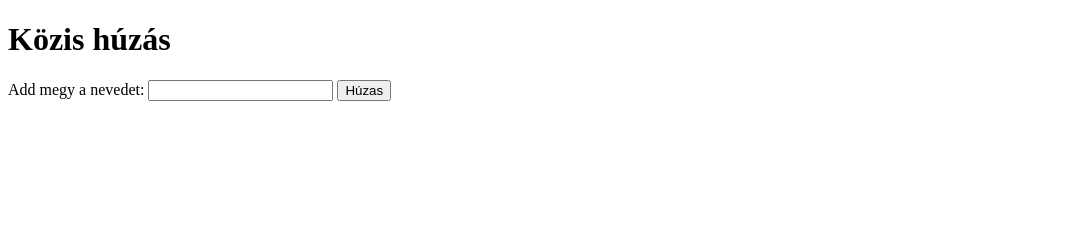
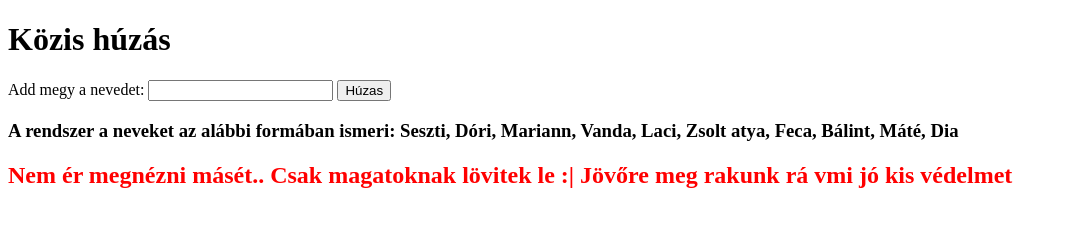
Before and after one commit to nyekiferi/kozihuzds, a website: page index.html in a window 1280 px wide. Shown: the whole page, without its empty margins (0-1065 px from the left). Drawn offline with Linux system fonts and the light colour scheme.

Commit message:
live version

```diff
--- a/index.html
+++ b/index.html
@@ -10,6 +10,8 @@
         <input type="text" id="nev">
         <input type="button" id="gomb" value="Húzas" onclick="huzas(), eredmeny()">
         <p id="huzott"></p>
+	<h3>A rendszer a neveket az alábbi formában ismeri: Seszti, Dóri, Mariann, Vanda, Laci, Zsolt atya, Feca, Bálint, Máté, Dia</h3>
+	<h2 style="color:red">Nem ér megnézni másét.. Csak magatoknak lövitek le :| Jövőre meg rakunk rá vmi jó kis védelmet</h2>
 
     </body>
 
```
Also changed, not shown: 1 other file.
